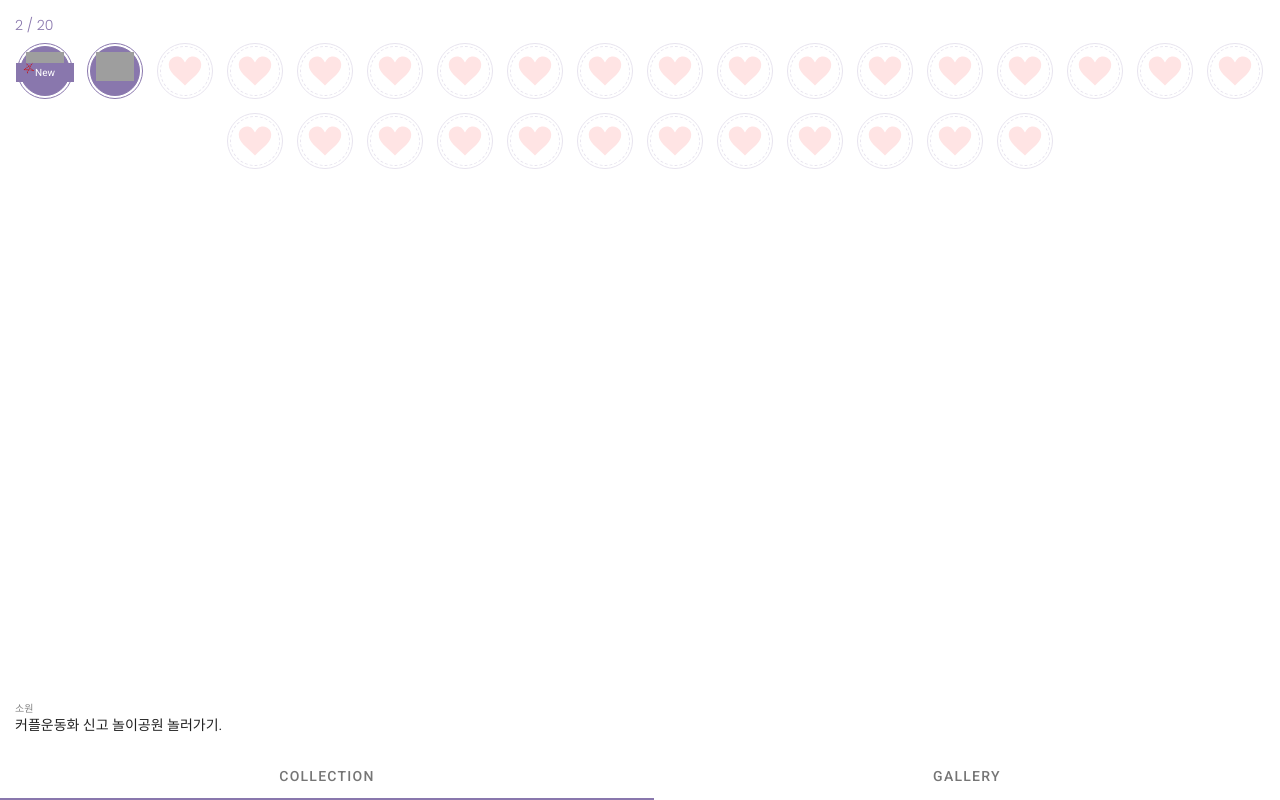
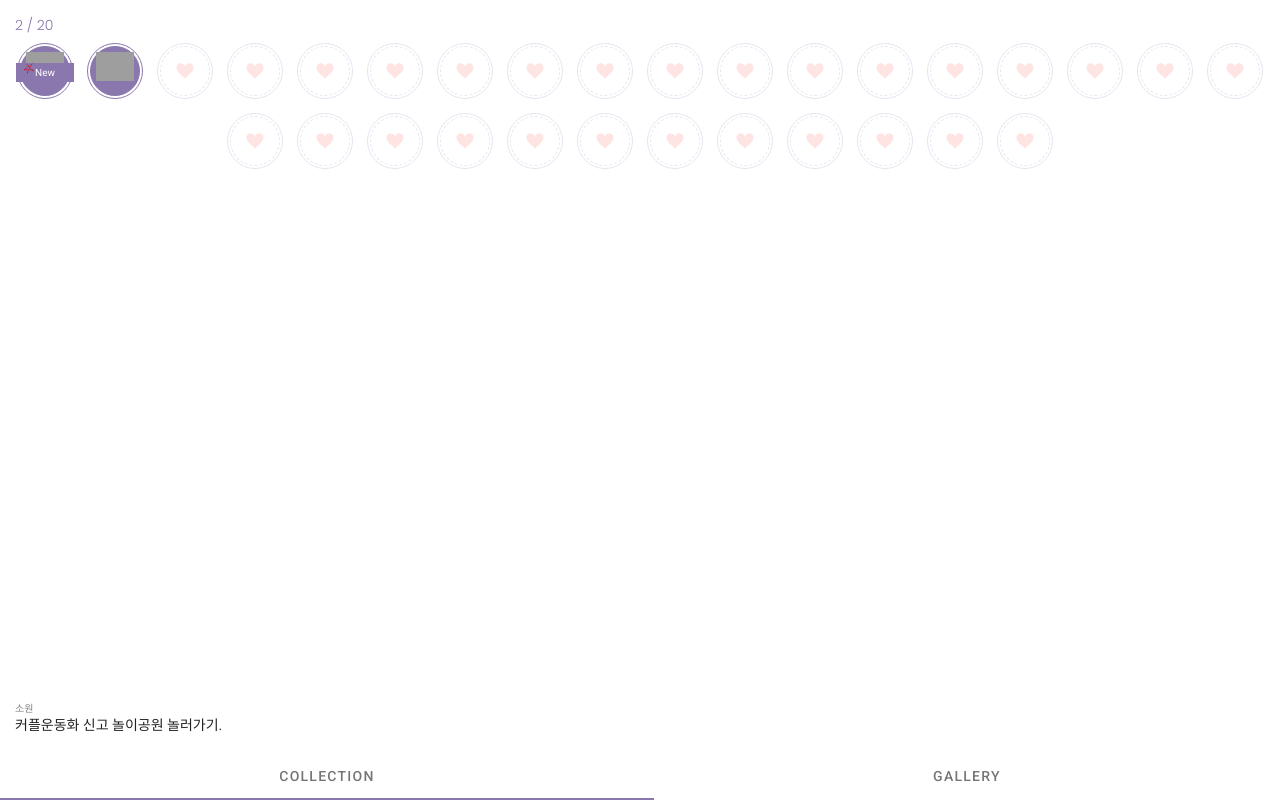
Before and after one commit to sgpark94/Monaka, a Vue app: page /collection in a window 1280 px wide. Built offline with nearby package versions, Linux system fonts and the light colour scheme; grey boxes are pictures that could not be loaded.

Commit message:
MOD - 빈 스티커 하트크기 축소 (복구)

```diff
--- a/src/components/CollectionComponent.vue
+++ b/src/components/CollectionComponent.vue
@@ -271,4 +271,11 @@ export default {
 	border-style: dashed;
 	opacity: 0.2;
 }
+.empty img {
+	width: 20px;
+	position: absolute;
+	top: 50%;
+	left: 50%;
+	transform: translate(-50%, -50%);
+}
 </style>
```
